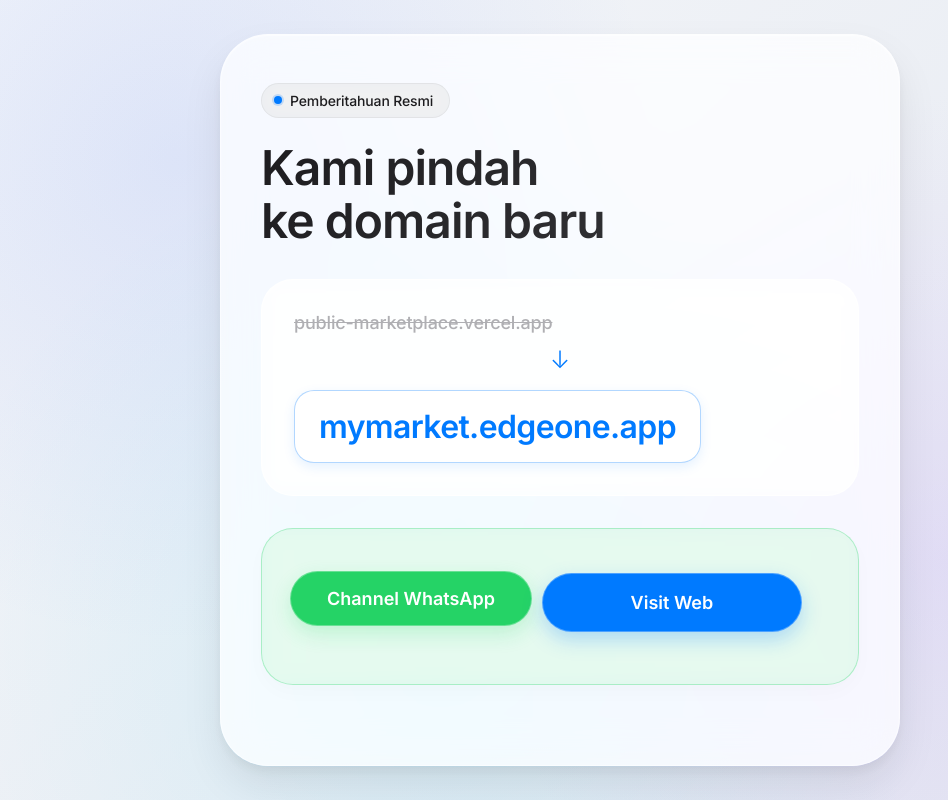
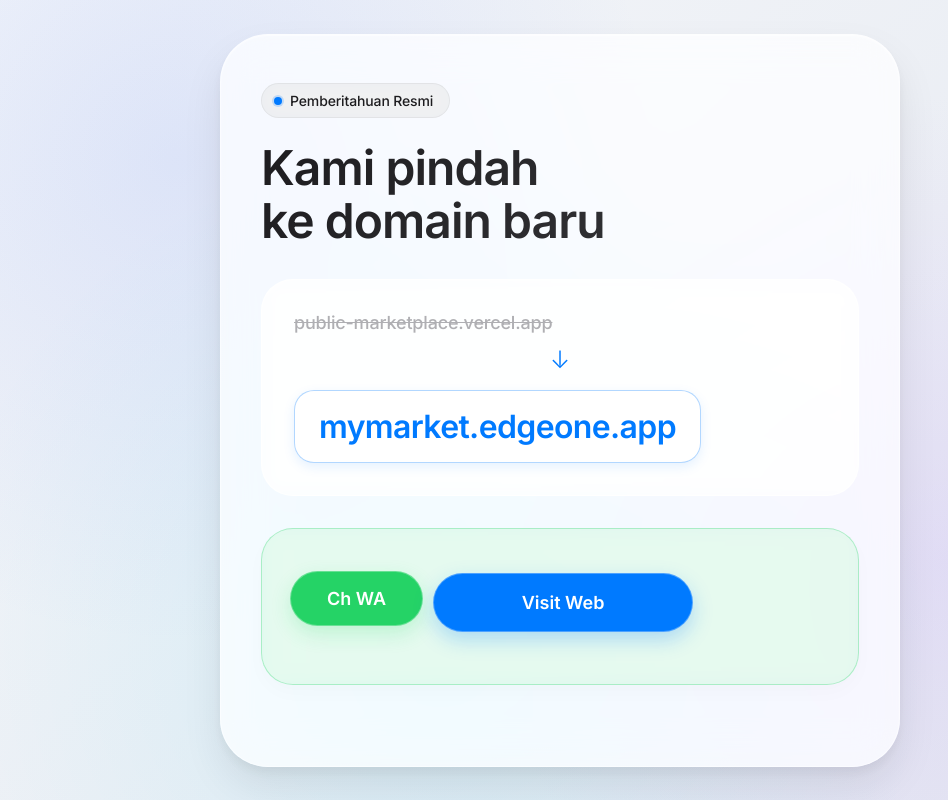
Before and after one commit to deandrisiburian/pindah-web, a plain HTML site: page index.html in a window 1280 px wide. Shown: the whole page, without its empty margins (80-1028 px from the left). Drawn offline with Linux system fonts and the light colour scheme.

Commit message:
Update index.html

```diff
--- a/index.html
+++ b/index.html
@@ -362,7 +362,7 @@
             <div class="whatsapp-section">
                 <div class="whatsapp-title">
                     <a href="https://whatsapp.com/channel/0029VbCPCq92v1Il3mzHgY1E" class="whatsapp-button" target="_blank">
-                    <span>Channel WhatsApp</span>
+                    <span>Ch WA</span>
                         <!-- Primary CTA Button -->
                     <a href="https://mymarket.edgeone.app" class="primary-button">
                     Visit Web
```
